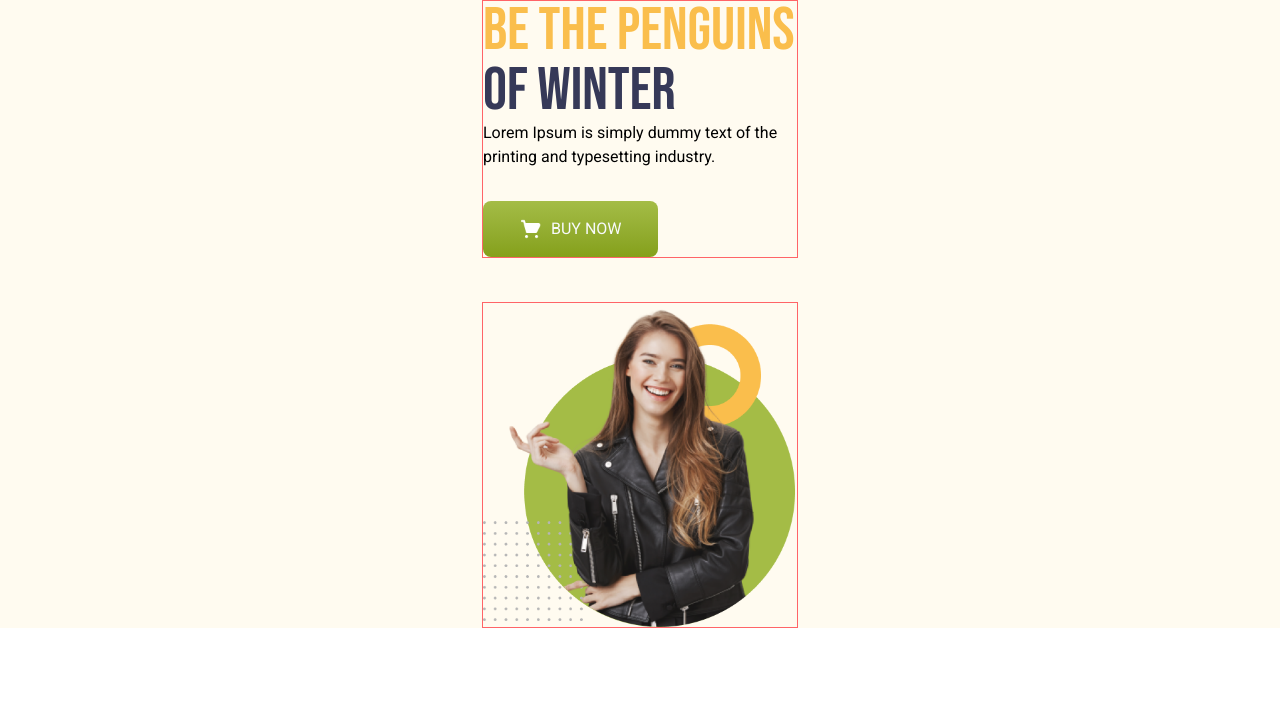
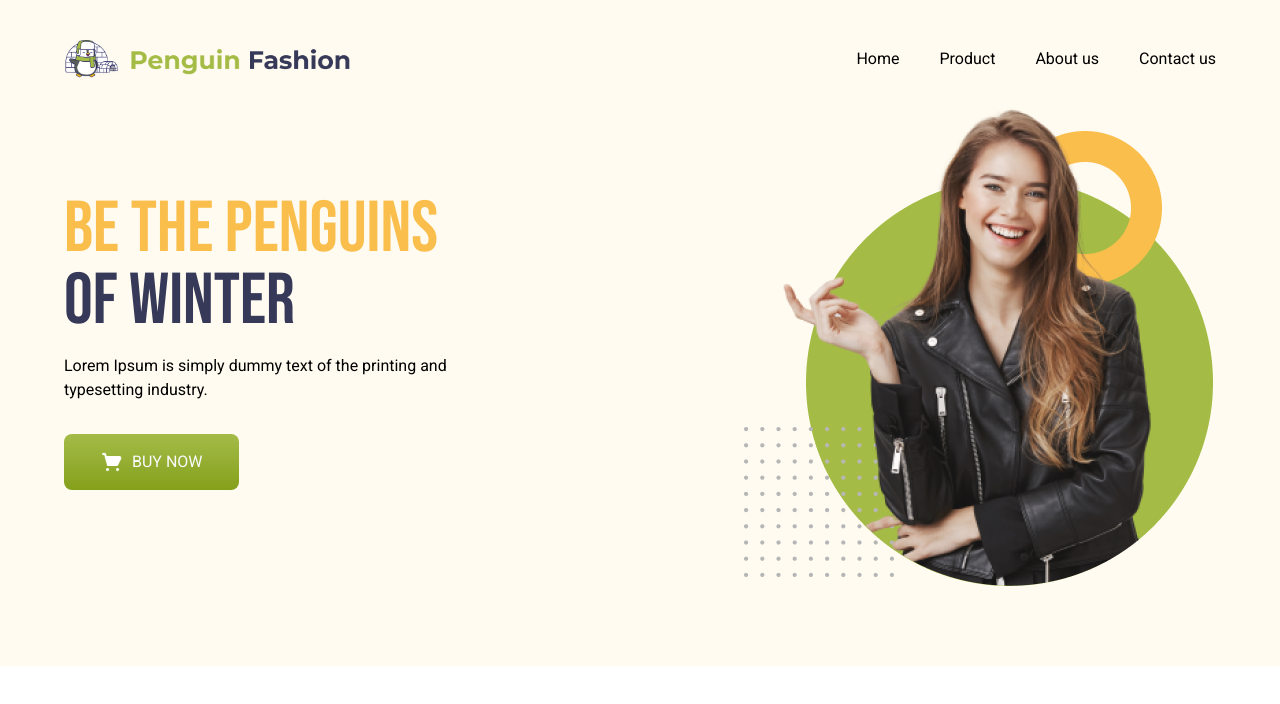
Before and after one commit to KhaledAzizZaki/penguin-fashion-website, a plain HTML site: page index.html in a window 1280 px wide. Drawn offline with nearby package versions, Linux system fonts and the light colour scheme.

Commit message:
add navigation bar

```diff
--- a/index.html
+++ b/index.html
@@ -22,26 +22,40 @@
   </head>
   <body class="roboto-font">
     <header class="bg-[#FFFBF0]">
-      <nav></nav>
-      <div class="mx-auto">
-        <div class="mx-auto border border-red-400 max-w-79 mb-11">
-          <h1 class="text-6xl uppercase bebas-neue-regular">
+      <!-- Navigation Bar -->
+      <nav class="max-w-6xl flex mx-auto justify-between items-center pt-10">
+        <div class="w-72">
+          <img src="icons/logo.png" alt="">
+        </div>
+        <div>
+          <ul class="flex gap-10">
+            <li>Home</li>
+            <li>Product</li>
+            <li>About us</li>
+            <li>Contact us</li>
+          </ul>
+        </div>
+      </nav>
+      <!-- Hero section -->
+      <div class="max-w-6xl mx-auto lg:flex justify-between items-center  pt-5 pb-20">
+        <!-- Description -->
+        <div class="mx-auto max-w-79 lg:max-w-full mb-11 lg:my-auto lg:mx-0">
+          <h1 class="text-6xl lg:text-7xl uppercase bebas-neue-regular">
             <span class="text-[#FABE4C]">Be the Penguins</span>
             <br />
             <span class="text-[#363958]">of Winter</span>
           </h1>
-          <p class="text-base mb-8">
+          <p class="text-base mb-8 mt-4 max-w-96">
             Lorem Ipsum is simply dummy text of the printing and typesetting
             industry.
           </p>
-          <button
-            class="rounded-lg px-9 py-4 bg-linear-to-t from-[#85A019] to-[#A4BC46] text-base text-slate-50 flex gap-2"
-          >
+          <button class="rounded-lg px-9 py-4 bg-linear-to-t from-[#85A019] to-[#A4BC46] text-base text-slate-50 flex gap-2">
             <img class="w-6" src="icons/shopping-cart 1.png" alt="" />
             BUY NOW
           </button>
-        </div>
-        <div class="border border-red-400 max-w-79 mx-auto">
+        </div class>
+        <!-- Image -->
+        <div class=" max-w-79 lg:max-w-full mx-auto lg:mx-0">
           <img class="w-full" src="images/model.png" alt="" />
         </div>
       </div>
```
